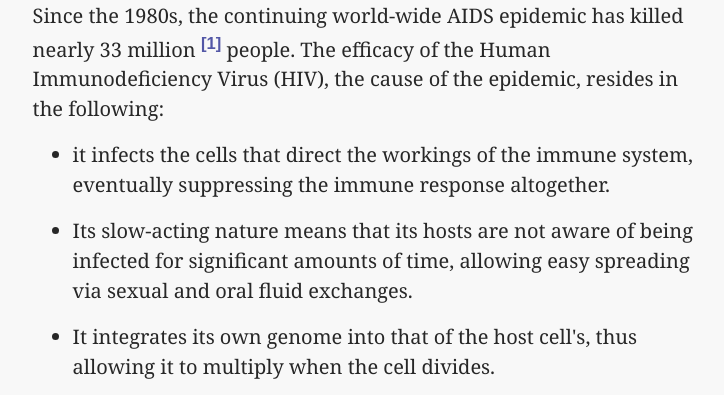
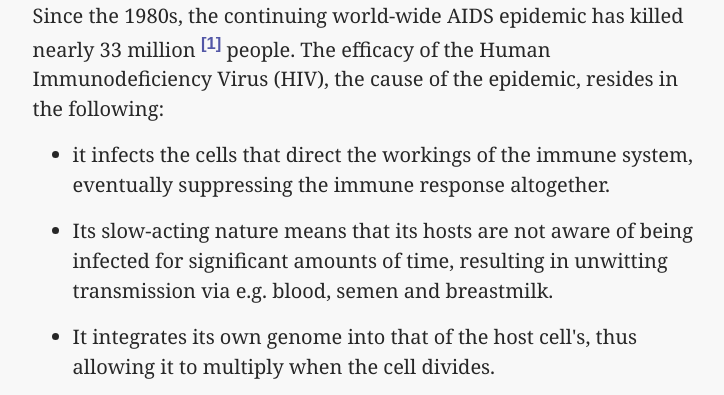
Before and after one commit to chrisnajman/hiv, a plain HTML site: page index.html in a window 1280 px wide. Shown: the part 405-800 px from the top of the page, without its empty margins (272-996 px from the left). Drawn offline with Linux system fonts and the light colour scheme.

Commit message:
Fixed a link, edited intro

```diff
--- a/index.html
+++ b/index.html
@@ -51,8 +51,8 @@
               </li>
               <li>
                 Its slow-acting nature means that its hosts are not aware of
-                being infected for significant amounts of time, allowing easy
-                spreading via sexual and oral fluid exchanges.
+                being infected for significant amounts of time, resulting in
+                unwitting transmission via e.g. blood, semen and breastmilk.
               </li>
               <li>
                 It integrates its own genome into that of the host cell's, thus
@@ -612,7 +612,7 @@
               <p>
                 See AVERT,
                 <a
-                  href="http://https://www.avert.org/global-hiv-and-aids-statistics"
+                  href="https://www.avert.org/global-hiv-and-aids-statistics"
                   target="_blank"
                   rel="noopener noreferrer"
                   >Global HIV and AIDS statistics</a
```
